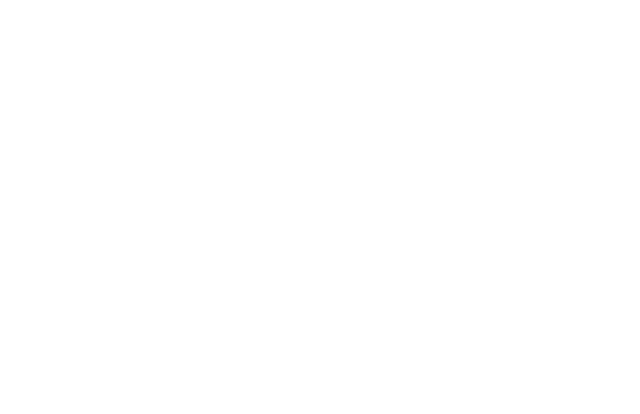
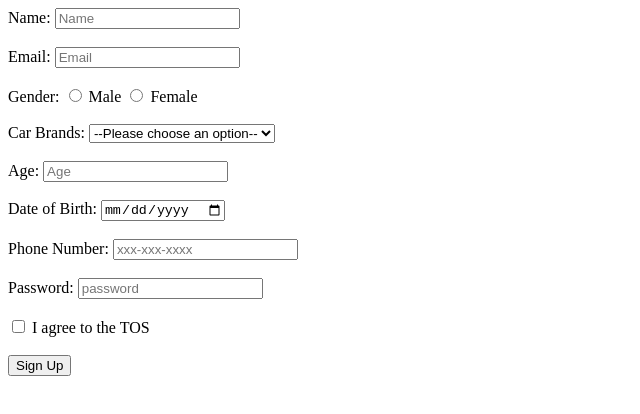
Before and after one commit to acciojob/signup-form-car-maulik-codex, a website: page main.html in a window 1280 px wide. Shown: the whole page, without its empty margins (0-640 px from the left). Drawn offline with Linux system fonts and the light colour scheme.

Commit message:
created a submission

```diff
--- a/main.html
+++ b/main.html
@@ -1,13 +1,65 @@
 <!DOCTYPE html>
 
-<html>
+<html lang="en">
 
 <head>
+	<title>Signup Form</title>
 	<link rel="stylesheet" href="styles.css">
 </head>
 
 <body>
-	<!-- the entire body must be written by student -->
+	<form method="post">
+
+		<label for="name">Name:</label>
+		<input type="text" id="name" name="name" required placeholder="Name"><br><br>
+
+		<label for="email">Email:</label>
+		<input type="email" id="email" name="email" required placeholder="Email"><br><br>
+
+		<label>Gender:</label>
+		<input type="radio" id="gender_m" name="gender" value="Male" required>
+		<label for="gender_m">Male</label>
+		<input type="radio" id="gender_f" name="gender" value="Female" required>
+		<label for="gender_f">Female</label><br><br>
+
+		 <label for="cars">Car Brands:</label>
+		    <select id="cars" name="cars" required>
+      <option value="">--Please choose an option--</option>
+      <option value="BMW">BMW</option>
+      <option value="Audi">Audi</option>
+      <option value="Toyota">Toyota</option>
+      <option value="Honda">Honda</option>
+    </select><br><br>
+
+		<label for="age">Age:</label>
+		<input type="number" id="age" name="age" required placeholder="Age"><br><br>
+
+		<label for="DOB">Date of Birth:</label>
+		<input type="date" id="DOB" name="DOB" required><br><br>
+
+		<label for="tel">Phone Number:</label>
+		<input type="tel" id="tel" name="tel" placeholder="xxx-xxx-xxxx"><br><br>
+
+		<label for="password">Password:</label>
+		<input type="password" id="password" name="password" required placeholder="password"><br><br>
+
+		<input type="checkbox" id="tos" name="tos" required>
+		<label for="tos">I agree to the TOS</label><br><br>
+
+		<button type="submit">Sign Up </button>
+
+	</form>
+
+
+
+
+
+
+
+
+
+
+
     <script type="text/javascript" src="./script.js">
 </script>
 
```
